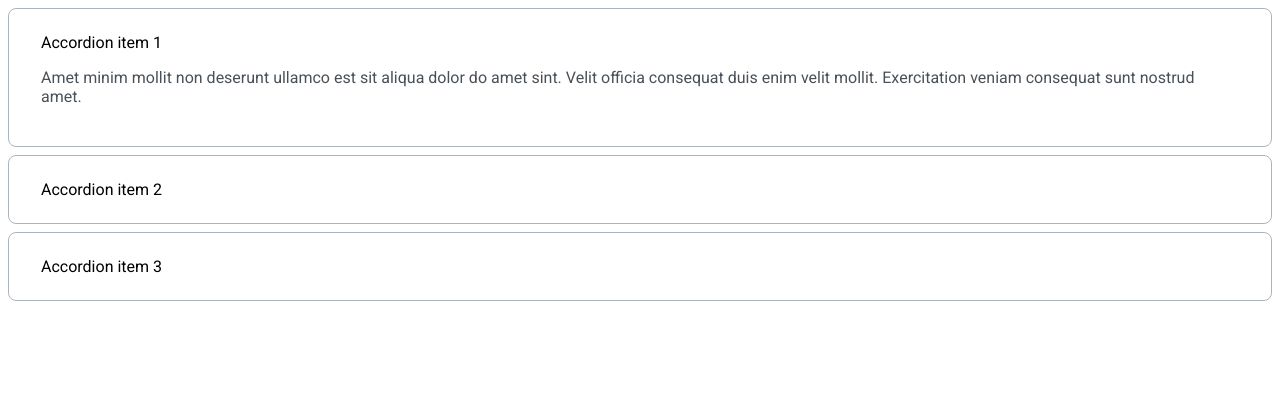
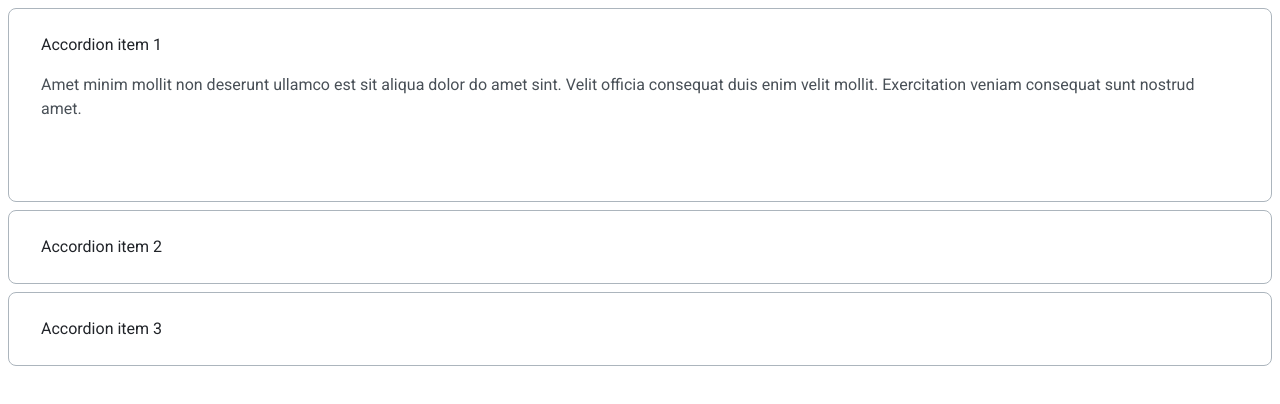
Before and after one commit to js-tasks-ru/htmlcss-20231027_ilya-kopturevskiy, a website: page 03-lection1/02-accordion/index.html in a window 1280 px wide. Both pictures are taken after a click on the heading "Accordion item 1". Drawn offline with Linux system fonts and the light colour scheme.

Commit message:
Исправил замечания.

```diff
--- a/03-lection1/02-accordion/accordion.css
+++ b/03-lection1/02-accordion/accordion.css
@@ -14,15 +14,20 @@
     margin-bottom: 8px;
 }
 
+.accordion__item[open] {
+    padding-bottom: 32px;
+}
+
 .accordion__summary {
     cursor: pointer;
     list-style: none;
 }
 
-.accordion:last-child {
+.accordion__item:last-child {
     margin-bottom: 0;
 }
 
 .accordion__content {
     color: var(--grey-4, #495057);
+    padding-bottom: 32px;
 }
--- a/03-lection1/02-accordion/index.html
+++ b/03-lection1/02-accordion/index.html
@@ -7,7 +7,7 @@
         <link rel="stylesheet" href="./accordion.css">
     </head>
     <body>
-        <div>
+        <div class="accordion">
             <details class="accordion__item">
                 <summary class="accordion__summary">
                     Accordion item 1
```
